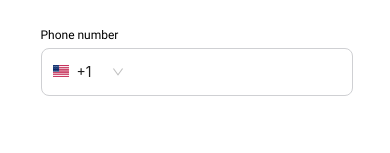
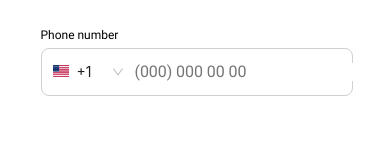
Before and after one commit to Romanpr0g/Login-Flow-React, a React (Create React App) app in the folder login-flow/: page / in a window 390 px wide. Shown: the part 515-668 px from the top of the page. Built offline with nearby package versions, Linux system fonts and the light colour scheme.

Commit message:
add mask phone input

```diff
--- a/login-flow/package.json
+++ b/login-flow/package.json
@@ -9,6 +9,7 @@
     "antd": "^5.14.1",
     "react": "^18.2.0",
     "react-dom": "^18.2.0",
+    "react-input-mask": "^2.0.4",
     "react-scripts": "5.0.1",
     "web-vitals": "^2.1.4"
   },
--- /dev/null
+++ b/login-flow/src/components/molecules/PhoneInput/PhoneInput.js
@@ -0,0 +1,28 @@
+import React, { useState } from "react";
+import InputMask from "react-input-mask";
+import "./style.css"
+
+const PhoneInput = ({ mask, placeholder, onPhoneNumberChange }) => {
+  const [inputValue, setInputValue] = useState("");
+
+  const handleInputChange = (e) => {
+    const filteredValue = e.target.value.replace(/[^\d]/g, "");
+    setInputValue(filteredValue);
+    onPhoneNumberChange(filteredValue);
+  };
+
+  return (
+    <>
+      <InputMask
+        mask={mask}
+        maskChar=""
+        className="phone--input"
+        placeholder={placeholder}
+        value={inputValue}
+        onChange={handleInputChange}
+      />
+    </>
+  );
+};
+
+export default PhoneInput;
--- /dev/null
+++ b/login-flow/src/components/molecules/PhoneInput/style.css
@@ -0,0 +1,7 @@
+.phone--input {
+  padding: 0;
+  border: 0;
+  font-size: 16px;
+  letter-spacing: -0.064px;
+  outline: none;
+}
--- a/login-flow/src/components/organisms/PhoneInput/PhoneInput.js
+++ b/login-flow/src/components/organisms/PhoneNumber/PhoneNumber.js
@@ -1,8 +1,9 @@
-import React, { useState } from "react";
+import React, { useState, useEffect } from "react";
 import CountrySelect from "../../molecules/CountrySelect/CountrySelect";
+import PhoneInput from "../../molecules/PhoneInput/PhoneInput";
 import "./style.css";
 
-const NewTelephone = () => {
+const PhoneNumber = ({ onPhoneNumberChange }) => {
   const [selectedMask, setSelectedMask] = useState("(999) 999 99 99");
   const [placeholder, setPlaceholder] = useState("(000) 000 00 00");
   const [length, setLength] = useState(10);
@@ -51,11 +52,37 @@ const NewTelephone = () => {
     setIsFocused(isFocused);
   };
 
+  const handlePhoneChange = (phoneNumber) => {
+    const phoneArr = String(phoneNumber).split("");
+    const strArr = selectedMask
+      .split("")
+      .filter((item) => item !== "(" && item !== ")");
+    for (let i = 0; i < strArr.length; i++) {
+      if (strArr[i] !== "9") {
+        phoneArr.splice(i, 0, " ");
+      }
+    }
+    const phone = phoneArr.join("");
+    setPhoneNumber(phone);
+  };
+
+  useEffect(() => {
+    const filteredValue = phoneNumber.replace(/[^\d]/g, "");
+    handlePhoneChange(filteredValue);
+    onPhoneNumberChange(dialCode + " " + phoneNumber);
+  }, [dialCode, phoneNumber])
+
   return (
     <div className={`phone--container ${isFocused ? "focused" : ""}`}>
       <CountrySelect onSelect={handleSelect} onFocus={handleFocus} />
+      <PhoneInput
+        mask={selectedMask}
+        placeholder={placeholder}
+        length={length}
+        onPhoneNumberChange={handlePhoneChange}
+      />
     </div>
   );
 };
 
-export default NewTelephone;
+export default PhoneNumber;
--- a/login-flow/src/components/templates/LogInCard/LoginInCard.js
+++ b/login-flow/src/components/templates/LogInCard/LoginInCard.js
@@ -1,9 +1,10 @@
-import React from "react";
+import React, { useState } from "react";
 import Welcome from "../../molecules/Welcome/Welcome";
-import PhoneIinput from "../../organisms/PhoneInput/PhoneInput"
+import PhoneNumber from "../../organisms/PhoneNumber/PhoneNumber"
 import "./style.css";
 
 const LogInCard = () => {
+  const [phoneNumber, setPhoneNumber] = useState("");
   return (
     <>
       <Welcome />
@@ -13,7 +14,7 @@ const LogInCard = () => {
       </p>
       <div className="phone__block">
         <label className="phone__label">Phone number</label>
-        <PhoneIinput />
+        <PhoneNumber onPhoneNumberChange={setPhoneNumber} />
       </div>
     </>
   );
```
Also changed, not shown: login-flow/src/components/organisms/PhoneNumber/style.css (renamed from login-flow/src/components/organisms/PhoneInput/style.css), 1 other file (tests, documents, lock files or other folders).
